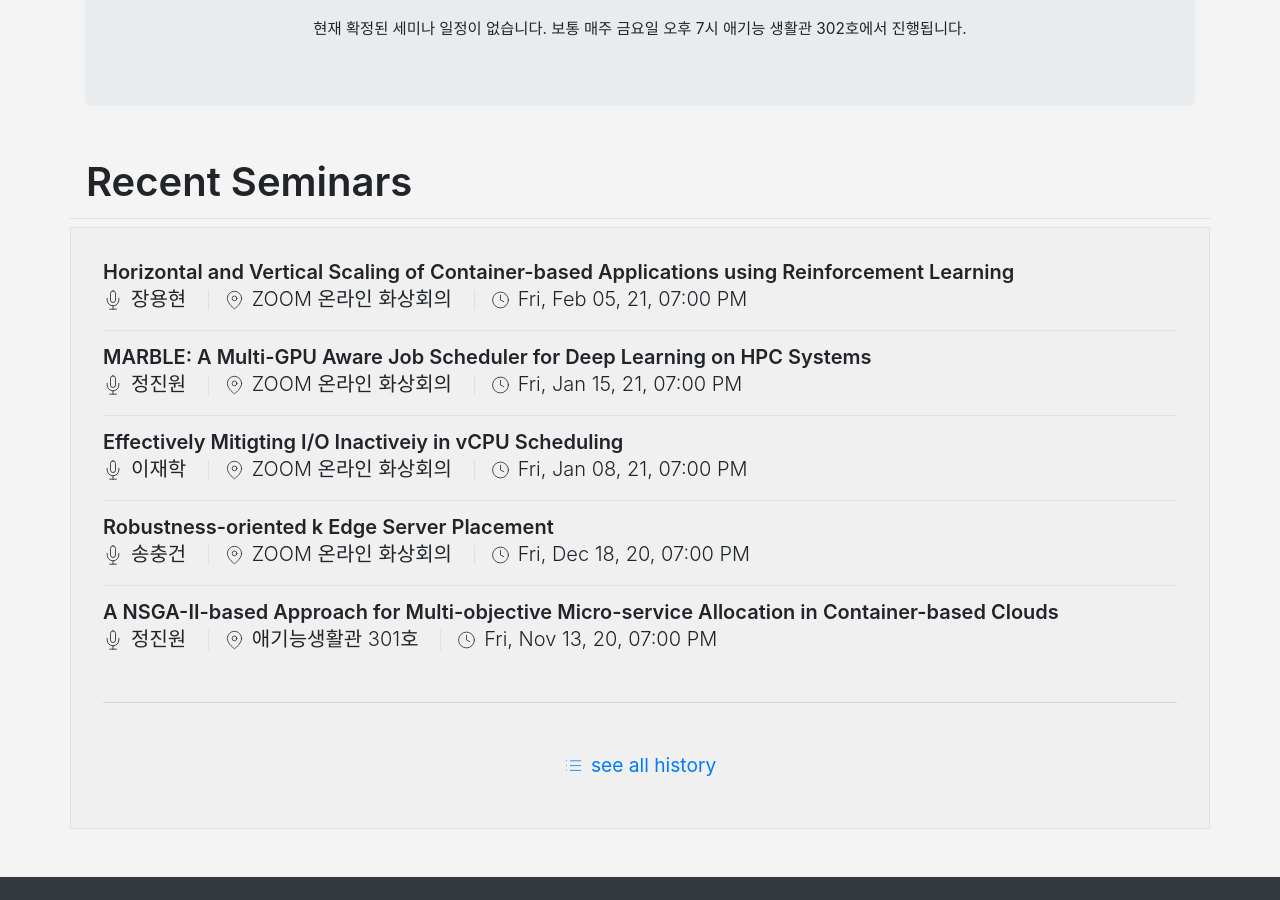
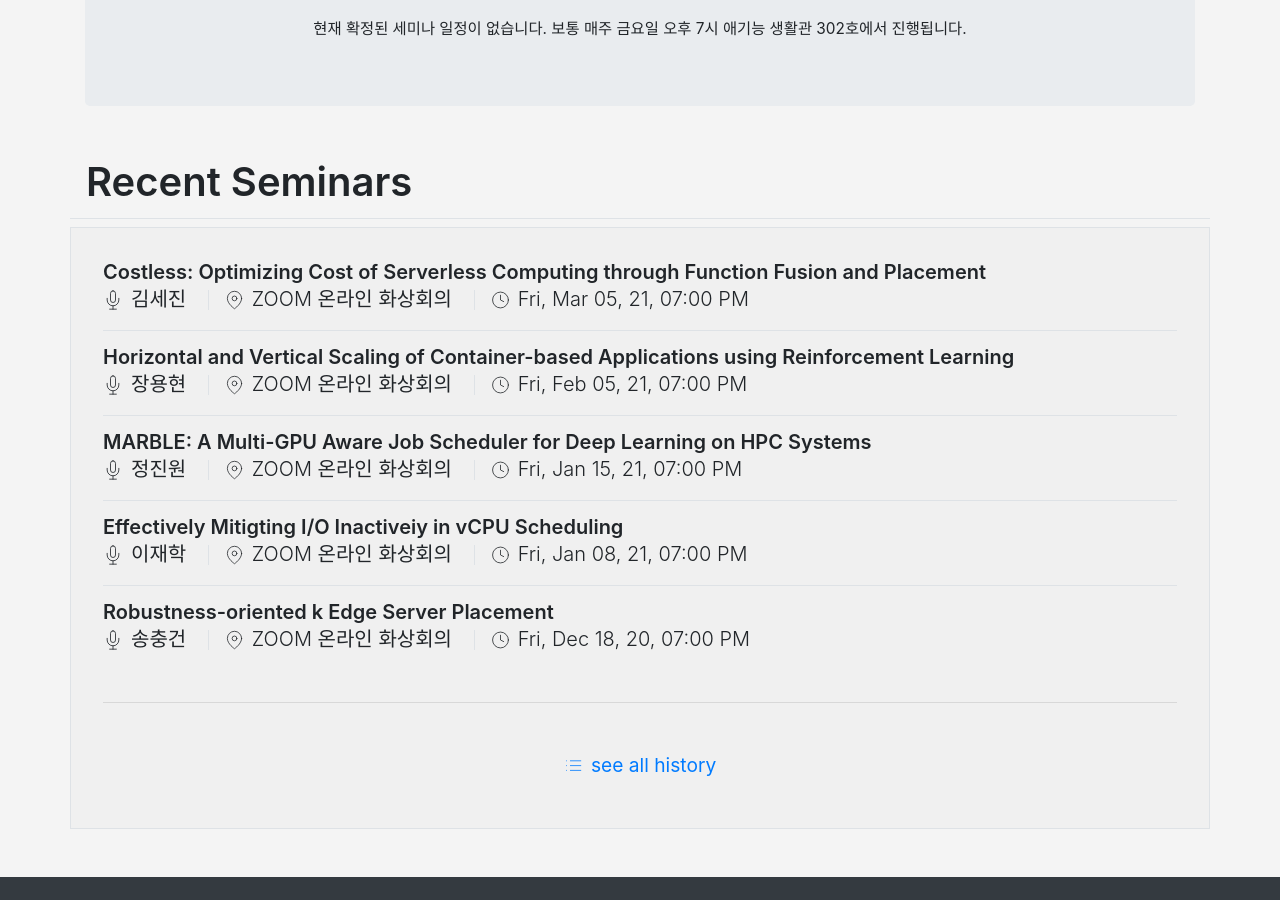
Before and after one commit to KU-Cloud/ku-cloud.github.io, a Jekyll site: the page built from seminar.html, in a window 1280 px wide and 900 px high, scrolled down 355 px. Built offline with Jekyll 4.4.1, drawn with Linux system fonts in a browser that asks for light colours.

Commit message:
update seminars

```diff
--- a/_data/seminars.yaml
+++ b/_data/seminars.yaml
@@ -671,3 +671,7 @@
   date: 2021-02-05T19:00:00.000+0900
   speacker: 장용현
   location: ZOOM 온라인 화상회의
+- title: 'Costless: Optimizing Cost of Serverless Computing through Function Fusion and Placement'
+  date: 2021-03-05T19:00:00.000+0900
+  speacker: 김세진
+  location: ZOOM 온라인 화상회의
```
